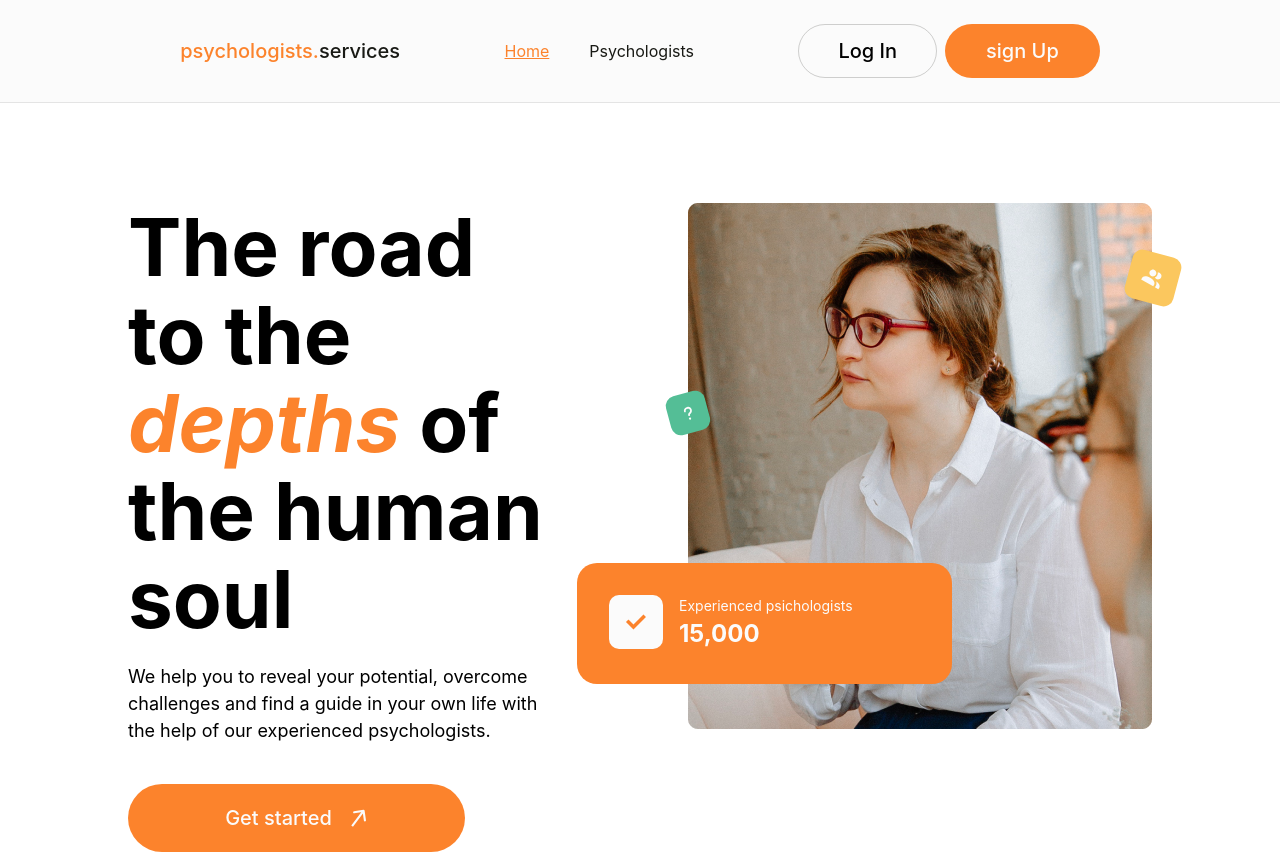
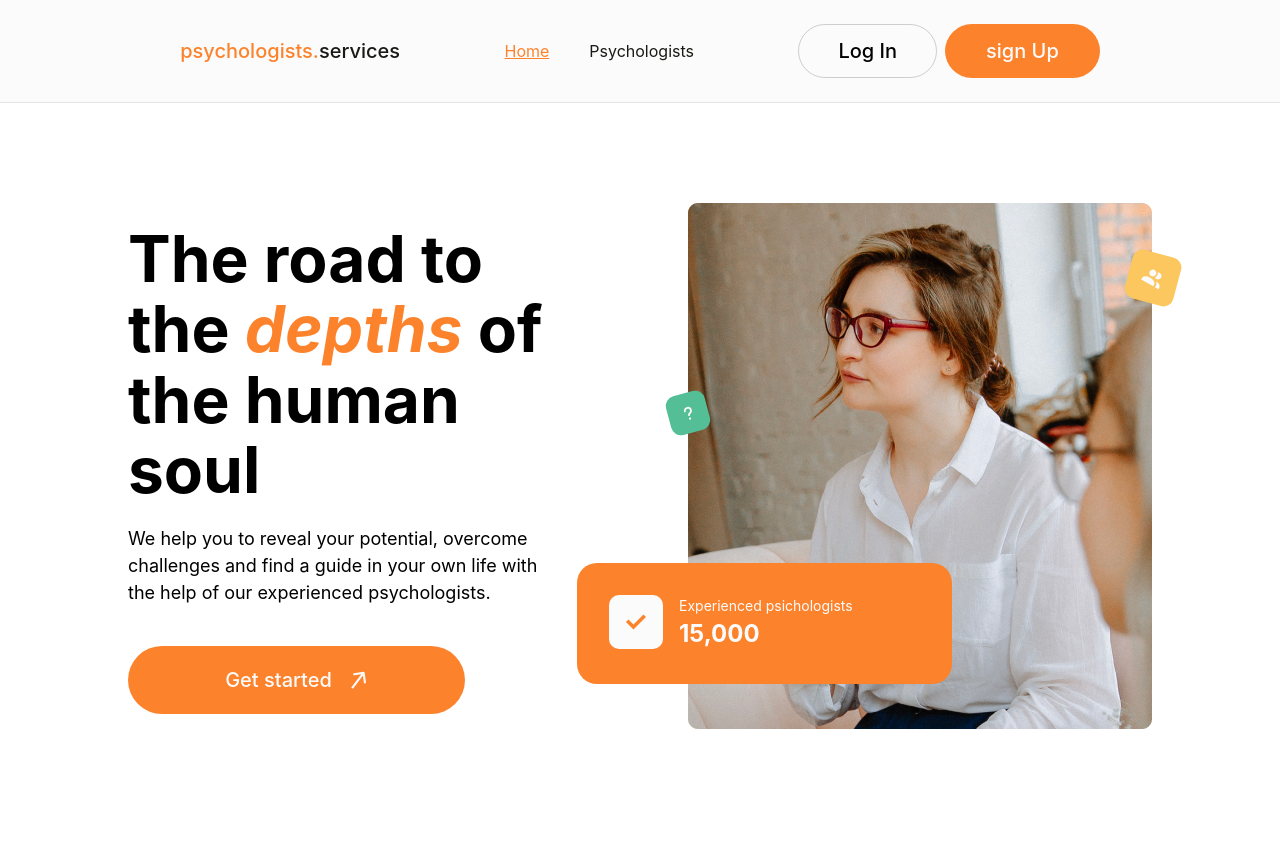
Before and after one commit to olehpetrovasyliev/psychologist-service, a React (Vite) app: page / in a window 1280 px wide. After the commit the page ends 800 px from the top, so only its background shows below. Built offline with nearby package versions, Linux system fonts and the light colour scheme.

Commit message:
fix styles

```diff
--- a/src/pages/Home/Home.module.scss
+++ b/src/pages/Home/Home.module.scss
@@ -6,6 +6,7 @@ $accent-color2: #fbc75e;
 .heroWrapper {
   display: flex;
   justify-content: center;
+  align-items: center;
   gap: 125px;
   padding-top: 100px;
 
@@ -20,7 +21,7 @@ $accent-color2: #fbc75e;
 }
 
 .heroHeading {
-  font-size: 5rem;
+  font-size: 4rem;
   line-height: 1.1;
   max-width: 595px;
   margin: 0;
@@ -109,6 +110,9 @@ $accent-color2: #fbc75e;
   justify-content: center;
   border-radius: 10px;
   background-color: $secondary-color;
+  @media screen and (max-width: 375px) {
+    display: none;
+  }
 }
 
 .decorQuestion {
```
